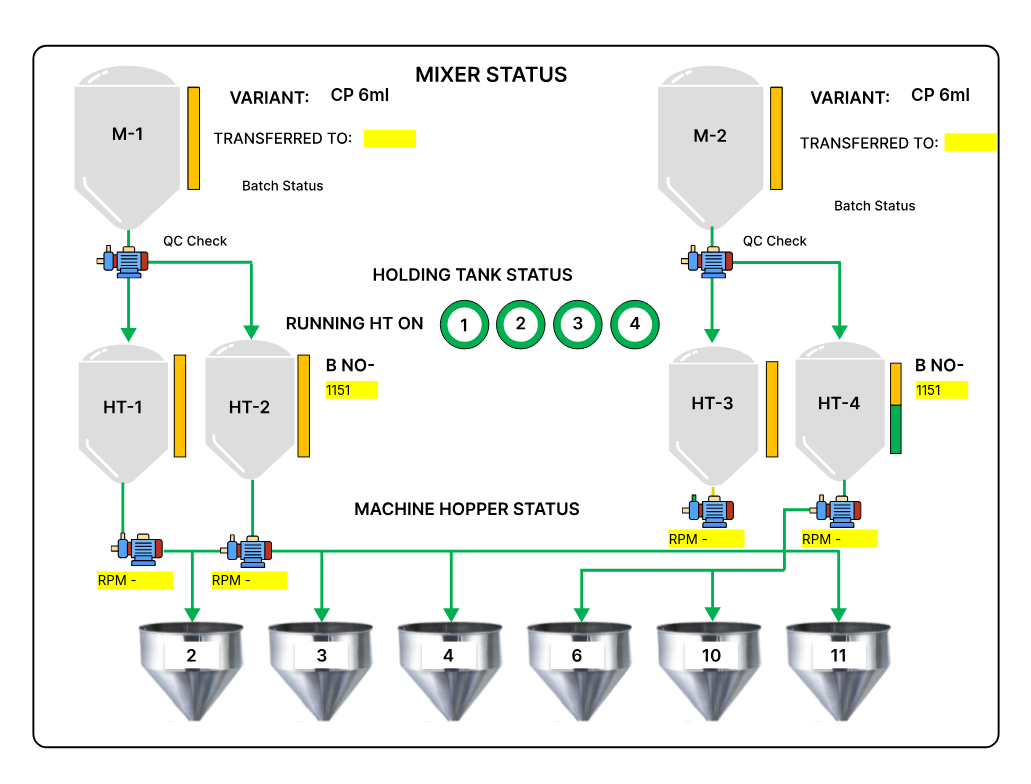
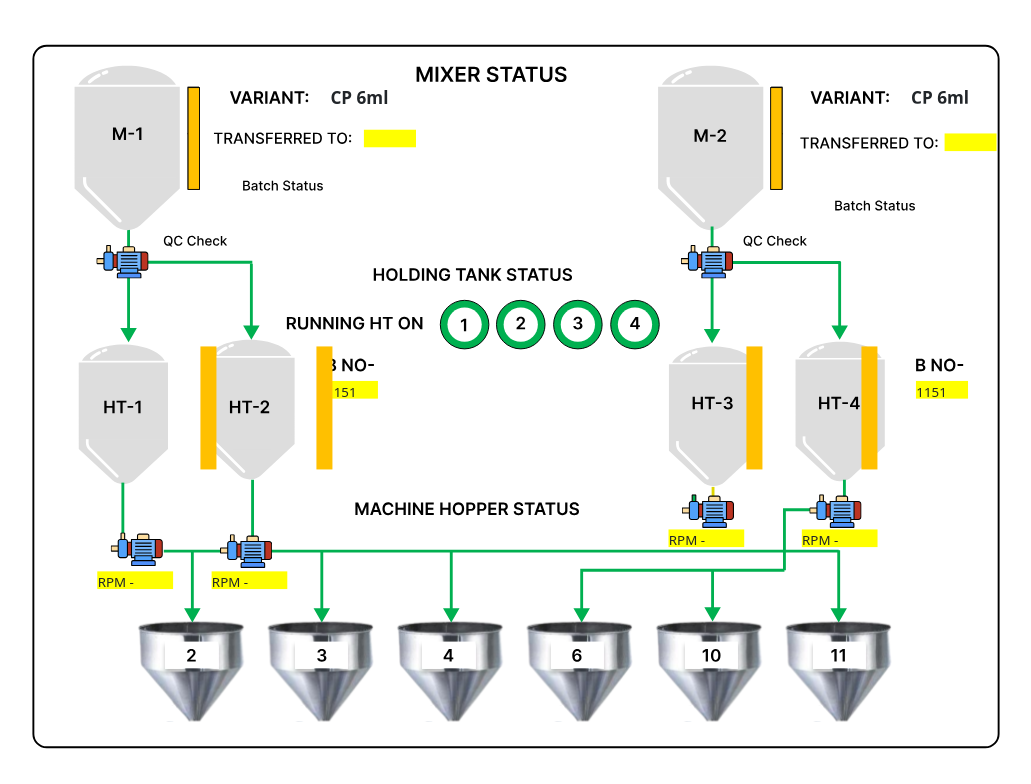
Before and after one commit to ankitkadyan06/dashboard, a React (Create React App) app: page / in a window 1536 px wide. Shown: the top 784 px of the page, without its empty margins (252-1283 px from the left). Built offline with nearby package versions, Linux system fonts and the light colour scheme; no server answers.

Commit message:
add progress bar

```diff
--- a/package.json
+++ b/package.json
@@ -7,7 +7,9 @@
     "@testing-library/react": "^13.4.0",
     "@testing-library/user-event": "^13.5.0",
     "axios": "^1.6.2",
+    "bootstrap": "^5.3.2",
     "react": "^18.2.0",
+    "react-bootstrap": "^2.9.1",
     "react-dom": "^18.2.0",
     "react-router-dom": "^6.20.1",
     "react-scripts": "5.0.1",
--- /dev/null
+++ b/src/Components/Assets/CSS/Tank.css
@@ -0,0 +1,45 @@
+.progress {
+  --bs-progress-bg: #ffc000 !important;
+  --bs-progress-border-radius: 0px !important;
+
+}
+
+.progress-bar {
+  --bs-progress-bar-bg: #00b050 !important;
+}
+
+@media (min-width: 1536px) {
+    .HT1Level {
+      left: 26% !important;
+    }
+
+    .HT2Level {
+        left: 33.5% !important;
+    }
+
+    .HT3Level {
+        left: 61.5% !important;
+    }
+
+    .HT4Level {
+        left: 69% !important;
+    }
+  }
+
+@media (min-width: 1920px) {
+    .HT1Level {
+      left: 30% !important;
+    }
+
+    .HT2Level {
+        left: 36% !important;
+    }
+
+    .HT3Level {
+        left: 58.5% !important;
+    }
+
+    .HT4Level {
+        left: 64.5% !important;
+    }
+  }
--- a/src/index.js
+++ b/src/index.js
@@ -3,6 +3,7 @@ import ReactDOM from 'react-dom/client';
 import './index.css';
 import App from './App';
 import reportWebVitals from './reportWebVitals';
+import 'bootstrap/dist/css/bootstrap.min.css';
 
 const root = ReactDOM.createRoot(document.getElementById('root'));
 root.render(
```
Also changed, not shown: src/Components/Tanks/Tanks.js, 1 other file (tests, documents, lock files or other folders).
